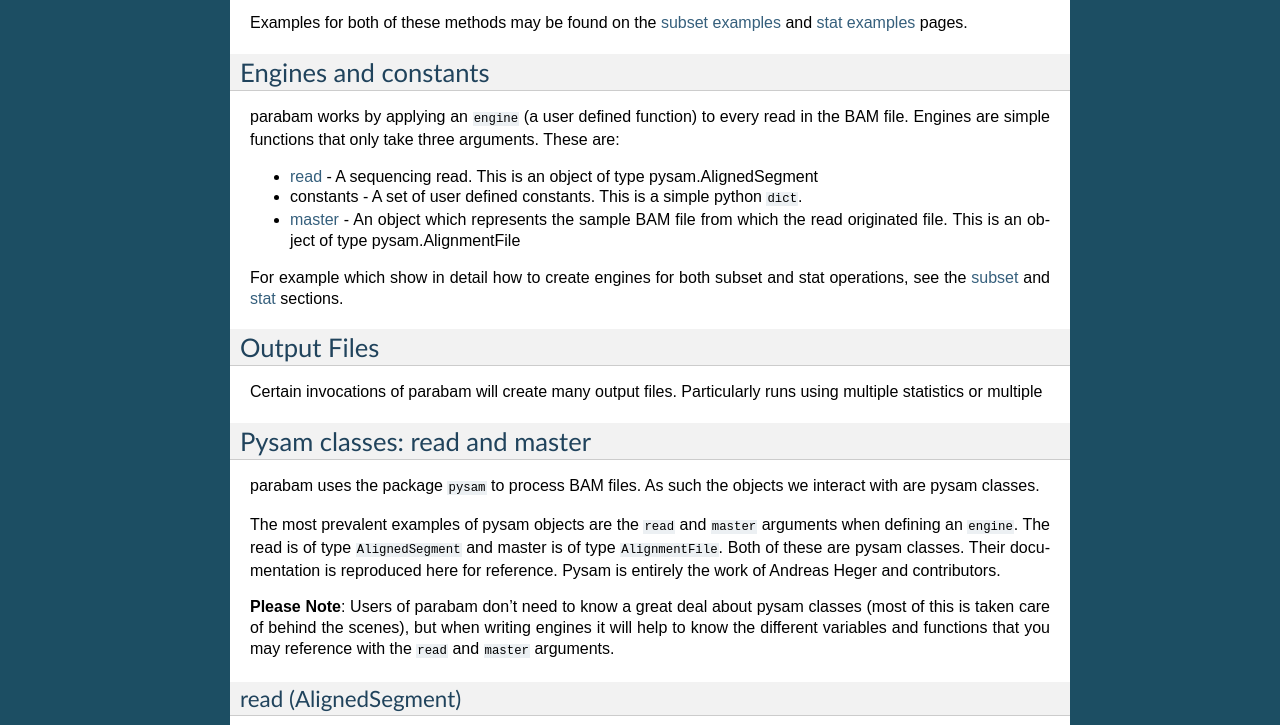
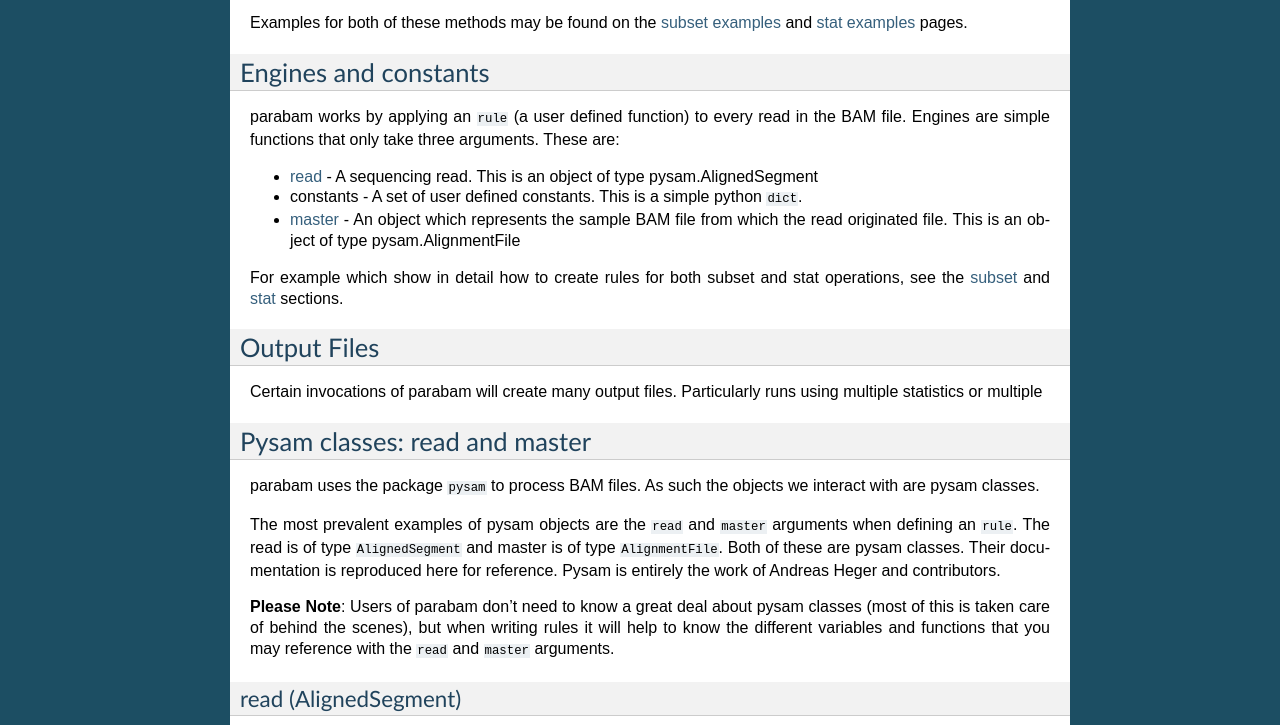
Before and after one commit to jhrf/parabam-docs, a Sphinx documentation site: the page built from source/Fundamentals.rst, in a window 1280 px wide. Shown: the part 583-1308 px from the top of the page. Built offline with Sphinx 7.4.7, drawn with Linux system fonts in a browser that asks for light colours.

Commit message:
Changed references of engine to rule

```diff
--- a/source/Fundamentals.rst
+++ b/source/Fundamentals.rst
@@ -24,13 +24,13 @@ Examples for both of these methods may be found on the :doc:`subset examples <Su
 Engines and constants
 +++++++++++++++++++++
 
-parabam works by applying an ``engine`` (a user defined function) to every read in the BAM file. Engines are simple functions that only take three arguments. These are:
+parabam works by applying an ``rule`` (a user defined function) to every read in the BAM file. Engines are simple functions that only take three arguments. These are:
 
 * :ref:`read <read-section-label>` - A sequencing read. This is an object of type pysam.AlignedSegment
 * constants - A set of user defined constants. This is a simple python ``dict``.
 * :ref:`master <master-section-label>` - An object which represents the sample BAM file from which the read originated file. This is an object of type pysam.AlignmentFile
 
-For example which show in detail how to create engines for both subset and stat operations, see the :doc:`subset <Subset>` and :doc:`stat <Stat>` sections.
+For example which show in detail how to create rules for both subset and stat operations, see the :doc:`subset <Subset>` and :doc:`stat <Stat>` sections.
 
 Output Files
 ++++++++++++
@@ -42,9 +42,9 @@ Pysam classes: read and master
 
 parabam uses the package ``pysam`` to process BAM files. As such the objects we interact with are pysam classes.
 
-The most prevalent examples of pysam objects are the ``read`` and ``master`` arguments when defining an ``engine``. The read is of type ``AlignedSegment`` and master is of type ``AlignmentFile``. Both of these are pysam classes. Their documentation is reproduced here for reference. Pysam is entirely the work of Andreas Heger and contributors.
+The most prevalent examples of pysam objects are the ``read`` and ``master`` arguments when defining an ``rule``. The read is of type ``AlignedSegment`` and master is of type ``AlignmentFile``. Both of these are pysam classes. Their documentation is reproduced here for reference. Pysam is entirely the work of Andreas Heger and contributors.
 
-**Please Note**: Users of parabam don't need to know a great deal about pysam classes (most of this is taken care of behind the scenes), but when writing engines it will help to know the different variables and functions that you may reference with the ``read`` and ``master`` arguments.
+**Please Note**: Users of parabam don't need to know a great deal about pysam classes (most of this is taken care of behind the scenes), but when writing rules it will help to know the different variables and functions that you may reference with the ``read`` and ``master`` arguments.
 
 .. _read-section-label:
 
--- a/source/Introduction.rst
+++ b/source/Introduction.rst
@@ -27,7 +27,7 @@ Open the `instruction.py` file in your favourite text editor and paste this code
 
 .. code-block:: python
 
-	def engine(read,constants,master):
+	def rule(read,constants,master):
 		if "ATCGATCG" in read.seq:
 			return True
 		return False
--- a/source/Subset.rst
+++ b/source/Subset.rst
@@ -34,7 +34,7 @@ Now we edit the file we just created - *get_unmapped_reads.py* - to include the
 
 .. code-block:: python
 
-	def engine(read,constants,master):
+	def rule(read,constants,master):
 		if read.is_unmapped:
 			return True
 		return False
@@ -81,7 +81,7 @@ We then need to write the code that allows us to create the subsets. It's more i
 	def get_subset_types():
 		return ["failed_qc","secondary_aligments"]
 
-	def engine(read,constants,master):
+	def rule(read,constants,master):
 		belongs = []
 		if read.is_qcfail:
 			belongs.append("failed_qc")
@@ -92,7 +92,7 @@ We then need to write the code that allows us to create the subsets. It's more i
 
 The above code block sees us introduce the function "get_subset_types". Notice how first we define the subset groups as a list of strings. These strings can be anything you want, but it make sense to label them appropriately.
 
-Then, in the engine we return a list of subsets to which the read belongs. For example, if a read returns True for both ``is_qcfail`` and ``is_secondary`` it will be added to both files.
+Then, in the rule we return a list of subsets to which the read belongs. For example, if a read returns True for both ``is_qcfail`` and ``is_secondary`` it will be added to both files.
 
 We can then run parabam from the command line like so, imagining that we have a file `human_sample_001.bam`:
 
```
Also changed, not shown: 1 other file.
